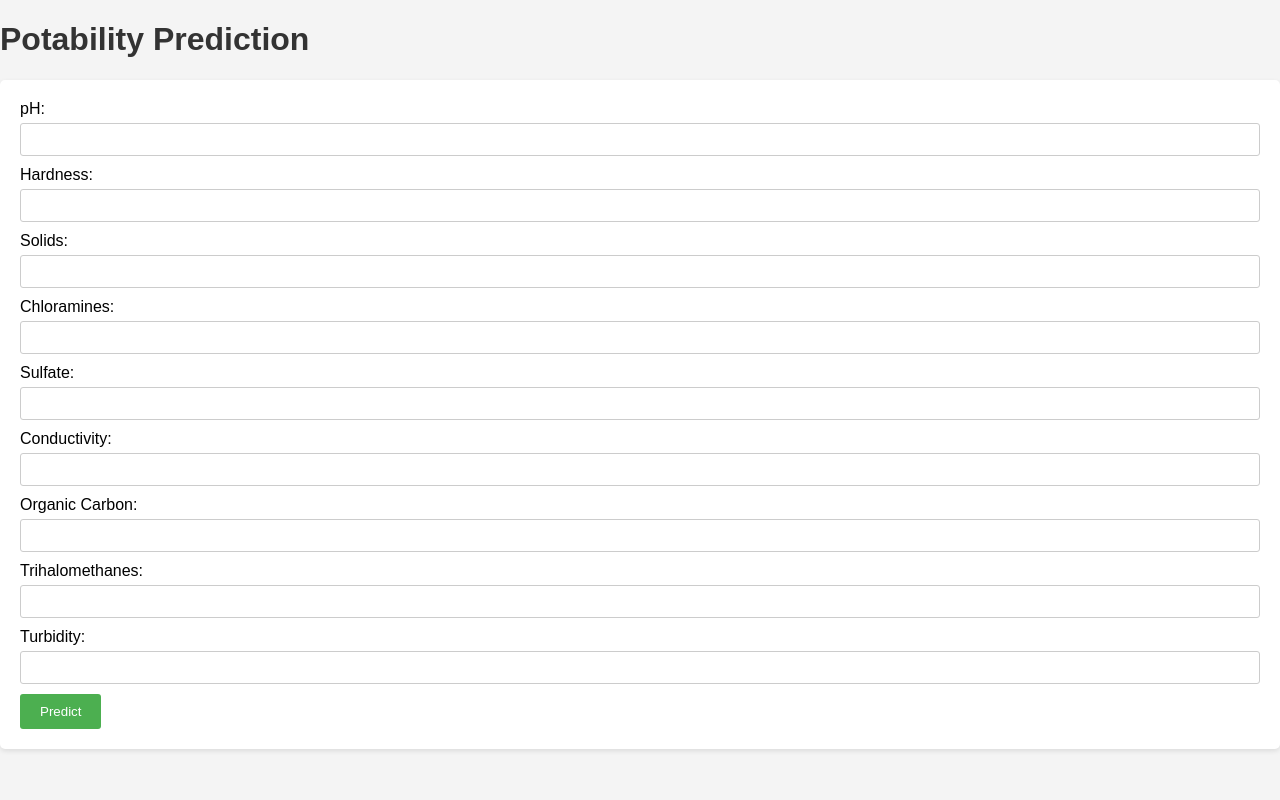
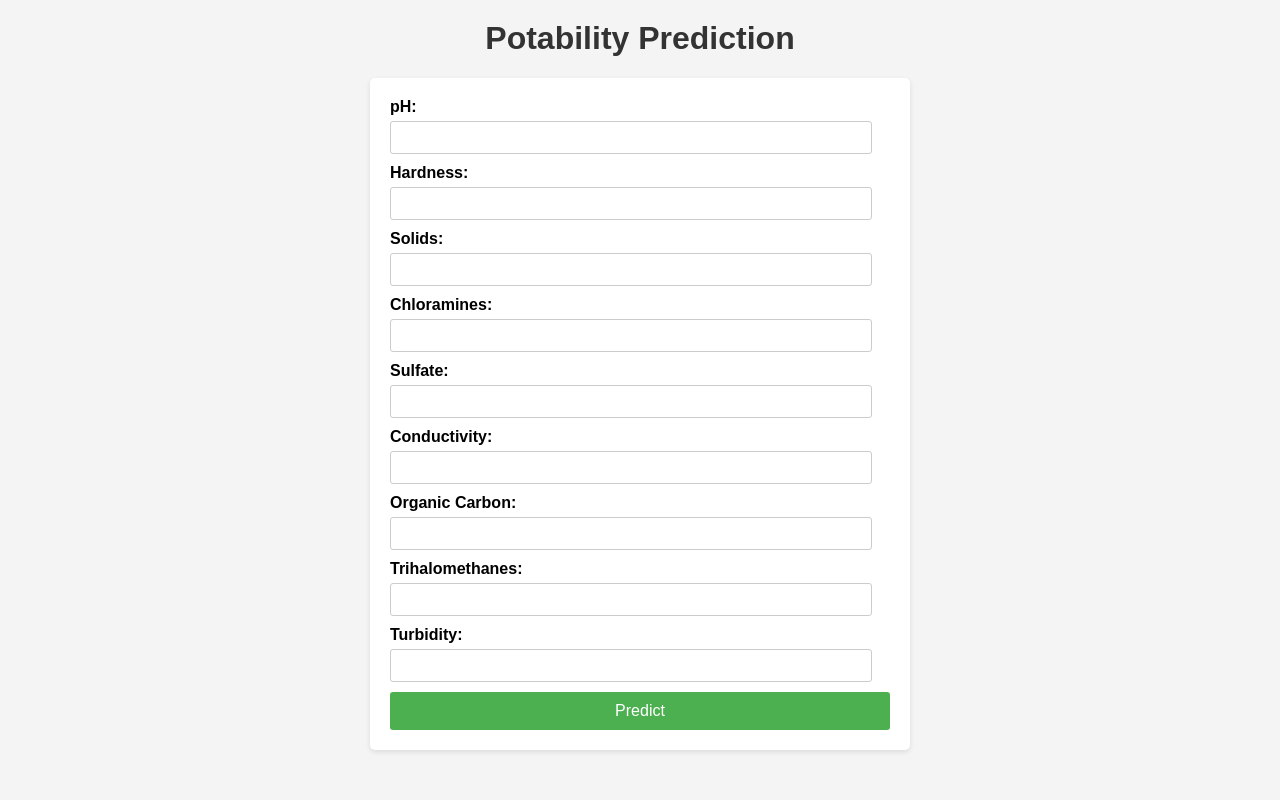
Before and after one commit to tvmohanrao/Water-Quality-Analysis-and-Prediction-using-Machine-Learning, a Flask app: page / in a window 1280 px wide. Run offline with Flask 3, Linux system fonts and the light colour scheme; parts of the project's set-up code (start-up, migrations or seed data) failed here and were passed over.

Commit message:
index.html

```diff
--- a/templates/index.html
+++ b/templates/index.html
@@ -15,6 +15,8 @@
 
         h1 {
             color: #333;
+            text-align: center;
+            margin-top: 20px;
         }
 
         form {
@@ -22,16 +24,18 @@
             padding: 20px;
             border-radius: 5px;
             box-shadow: 0 2px 5px rgba(0, 0, 0, 0.1);
-            margin-bottom: 20px;
+            margin: 0 auto;
+            max-width: 500px;
         }
 
         label {
             display: block;
             margin-bottom: 5px;
+            font-weight: bold;
         }
 
         input[type="number"] {
-            width: 100%;
+            width: calc(100% - 18px); /* Adjust for padding */
             padding: 8px;
             margin-bottom: 10px;
             border: 1px solid #ccc;
@@ -46,6 +50,9 @@
             border: none;
             border-radius: 3px;
             cursor: pointer;
+            width: 100%;
+            display: block;
+            font-size: 16px;
         }
 
         input[type="submit"]:hover {
@@ -54,6 +61,8 @@
 
         h2 {
             color: #4CAF50;
+            text-align: center;
+            margin-top: 20px;
         }
     </style>
 </head>
```
